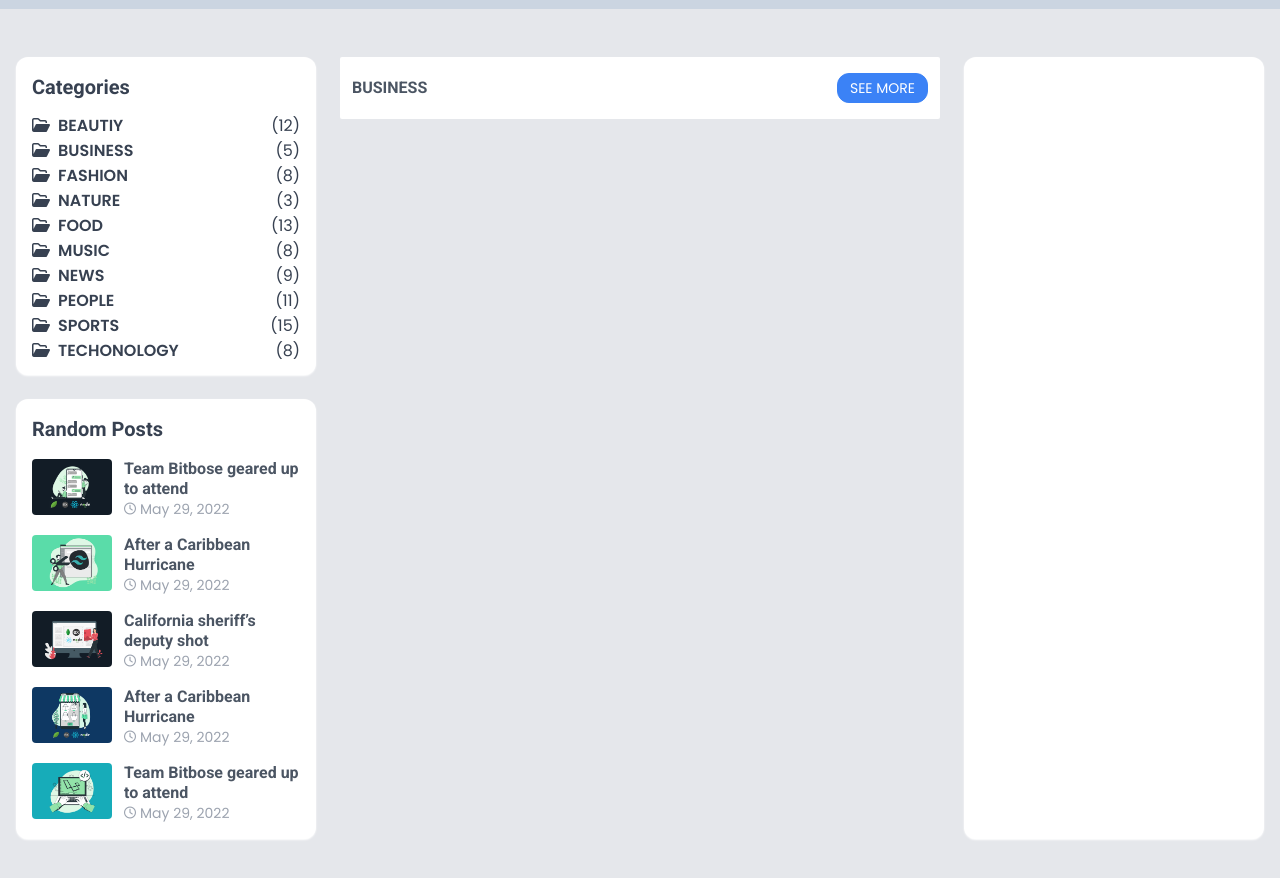
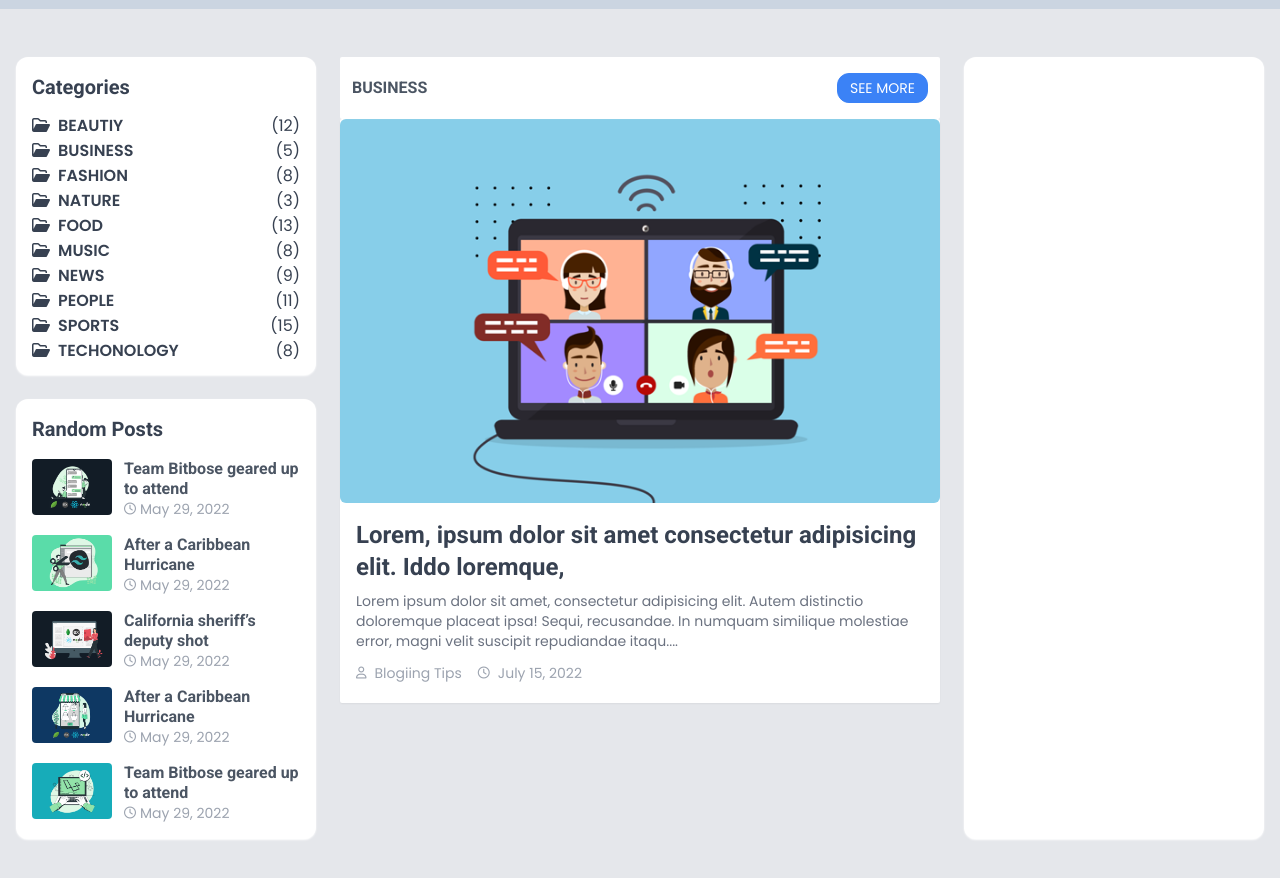
Before and after one commit to easylearningbd/tailwind-blog-project, a website: page index.html in a window 1280 px wide. Shown: the part 70-948 px from the top of the page. Drawn offline with Linux system fonts and the light colour scheme.

Commit message:
52 .Design a Blog Main Post Part 2

```diff
--- a/index.html
+++ b/index.html
@@ -276,6 +276,55 @@
 
        </div>
 
+
+ <!-- --------Start Blog Main Post ------------- -->
+
+ <div class="rounded-sm overflow-hidden bg-white shadow-sm ">
+      <a href="#" class="block rounded-md overflow-hidden ">
+          <img src="./images/pic6.png" class="w-full h-96 object-cover transform hover:scale-110 transition duration-500 "   />
+      </a>
+
+      <div class="p-4 pb-5 ">
+           <a href="#">
+                <h2 class="block text-2xl font-semibold text-gray-700 hover:text-blue-500 transition font-roboto ">
+                    Lorem, ipsum dolor sit amet consectetur adipisicing elit. Iddo loremque,
+                </h2>
+           </a>
+
+           <p class="text-gray-500 text-sm mt-2 ">
+               Lorem ipsum dolor sit amet, consectetur adipisicing elit. Autem distinctio doloremque
+               placeat ipsa! Sequi, recusandae. In numquam similique molestiae error, magni velit suscipit
+               repudiandae itaqu....
+           </p>
+           <div class="mt-3 flex space-x-4 ">
+                <div class="flex text-gray-400 text-sm items-center ">
+                    <span class="mr-2 text-xs">
+                         <i class="far fa-user"></i>
+                    </span>
+                    Blogiing Tips
+                </div>
+
+                <div class="flex text-gray-400 text-sm items-center ">
+                    <span class="mr-2 text-xs">
+                         <i class="far fa-clock"></i>
+                    </span>
+                   July 15, 2022
+                </div>
+
+           </div>
+
+      </div>
+
+ </div>
+
+
+
+
+
+
+
+ <!-- --------End Blog Main Post ------------- -->
+
                </div>
 
 
```
